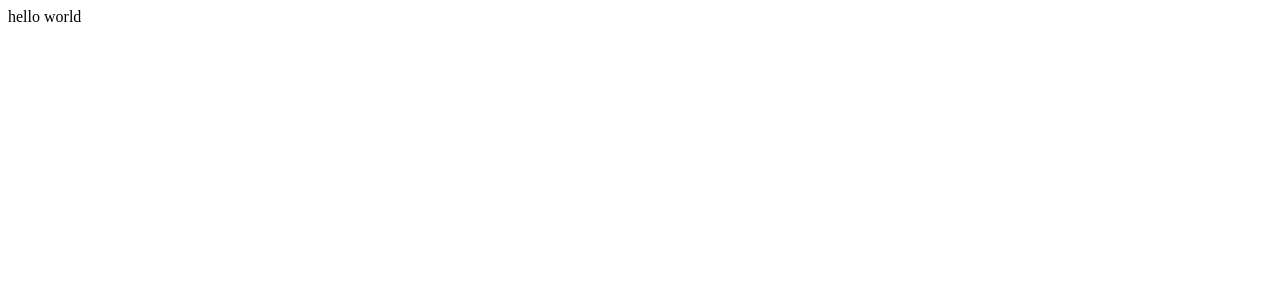
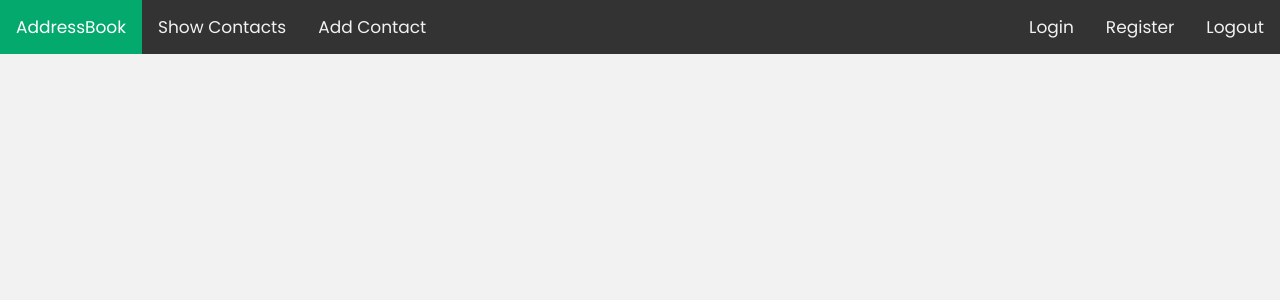
Before and after one commit to Hamze-Ammar/Address-Book, a React (Create React App) app in the folder React-frontend/: page / in a window 1280 px wide. Shown: the top 300 px of the page. Built offline with nearby package versions, Linux system fonts and the light colour scheme.

Commit message:
Added: Navbar | React

```diff
--- a/React-frontend/src/App.js
+++ b/React-frontend/src/App.js
@@ -1,11 +1,14 @@
 import { useState, useEffect } from "react";
 import { BrowserRouter, Routes, Route } from "react-router-dom";
+import Navbar from "./components/general/Navbar";
 
 function App() {
   return (
+    <BrowserRouter>
     <div className="App">
-      hello world
+      <Navbar/>
     </div>
+    </BrowserRouter>
   );
 }
 
--- /dev/null
+++ b/React-frontend/src/components/general/Navbar.js
@@ -0,0 +1,36 @@
+import React from "react";
+import { Link } from "react-router-dom";
+
+
+export default function Navbar(props) {
+  return (
+    <div>
+      <div className="topnav">
+        <div>
+          <a className="active">
+            AddressBook
+          </a>
+         <Link to="/"><span href="#">
+            Show Contacts
+            </span></Link>
+            <Link to= "/admin">
+          <span href="#">Add Contact</span></Link>
+          <a href="#"></a>
+        </div>
+        <div className="topnav-middle"></div>
+        <div>
+        <Link to="/login"><span className="topnav-right" href="#">
+            Login
+          </span></Link>
+          <Link to="/register">
+          <span className="topnav-right" href="#">
+            Register
+          </span></Link>
+          <a className="topnav-right" href="#">
+            Logout
+          </a>
+        </div>
+      </div>
+    </div>
+  );
+}
--- a/React-frontend/src/index.css
+++ b/React-frontend/src/index.css
@@ -0,0 +1,46 @@
+@import url('https://fonts.googleapis.com/css2?family=Open+Sans:wght@300;600&family=Poppins:wght@300;400&family=Work+Sans:wght@300;400;500;700&display=swap');
+
+* {
+  font-family: 'Poppins', sans-serif;
+}
+
+body {
+  margin: 0;
+  /* font-family: Arial, Helvetica, sans-serif; */
+  /* font-family: 'Work Sans', sans-serif; */
+  background-color: #f2f2f2;
+}
+
+.topnav {
+  overflow: hidden;
+  background-color: #333;
+  display: flex;
+}
+
+
+.topnav a {
+  float: left;
+  color: #f2f2f2;
+  text-align: center;
+  padding: 14px 16px;
+  text-decoration: none;
+  font-size: 17px;
+}
+
+.topnav-middle {
+  flex-grow: 1;
+}
+
+.topnav a:hover {
+  background-color: #ddd;
+  color: black;
+}
+
+.topnav a.active {
+  background-color: #04aa6d;
+  color: white;
+}
+
+.topnav-right {
+  float: right;
+}
```
